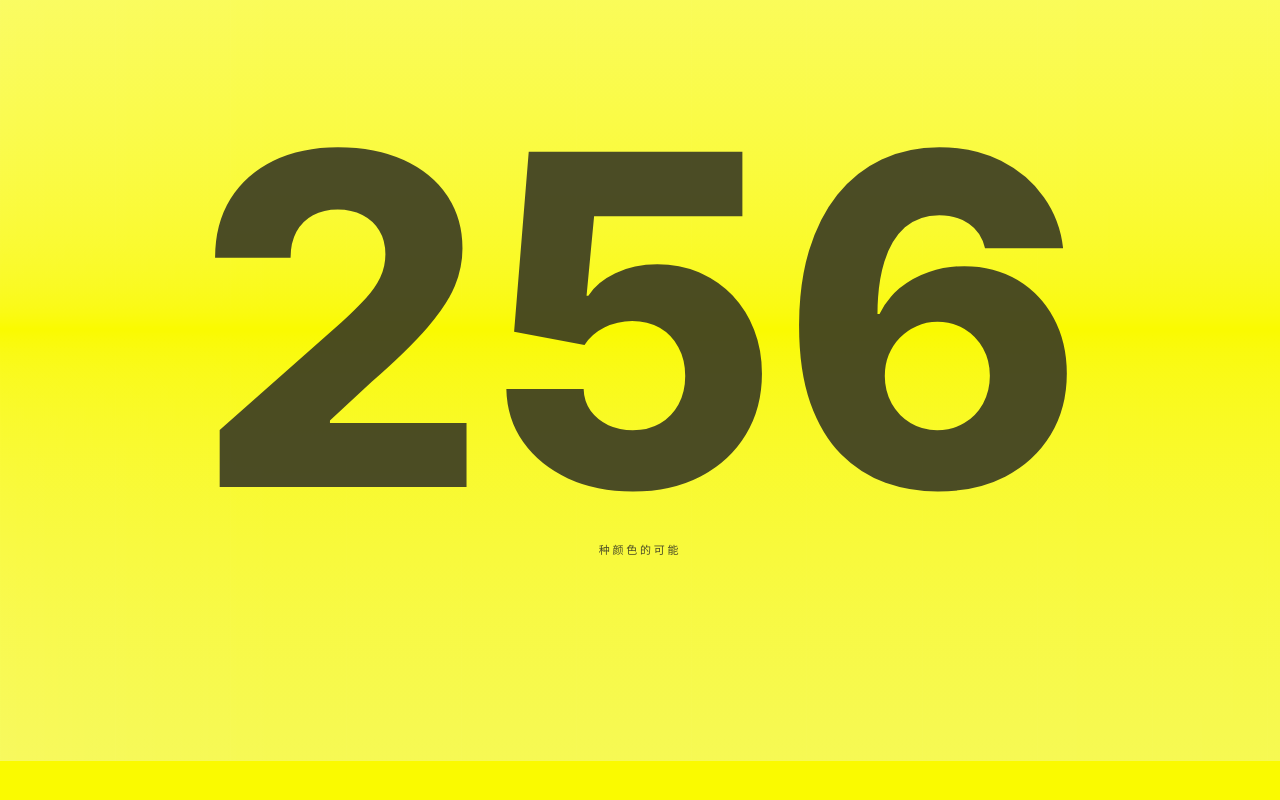
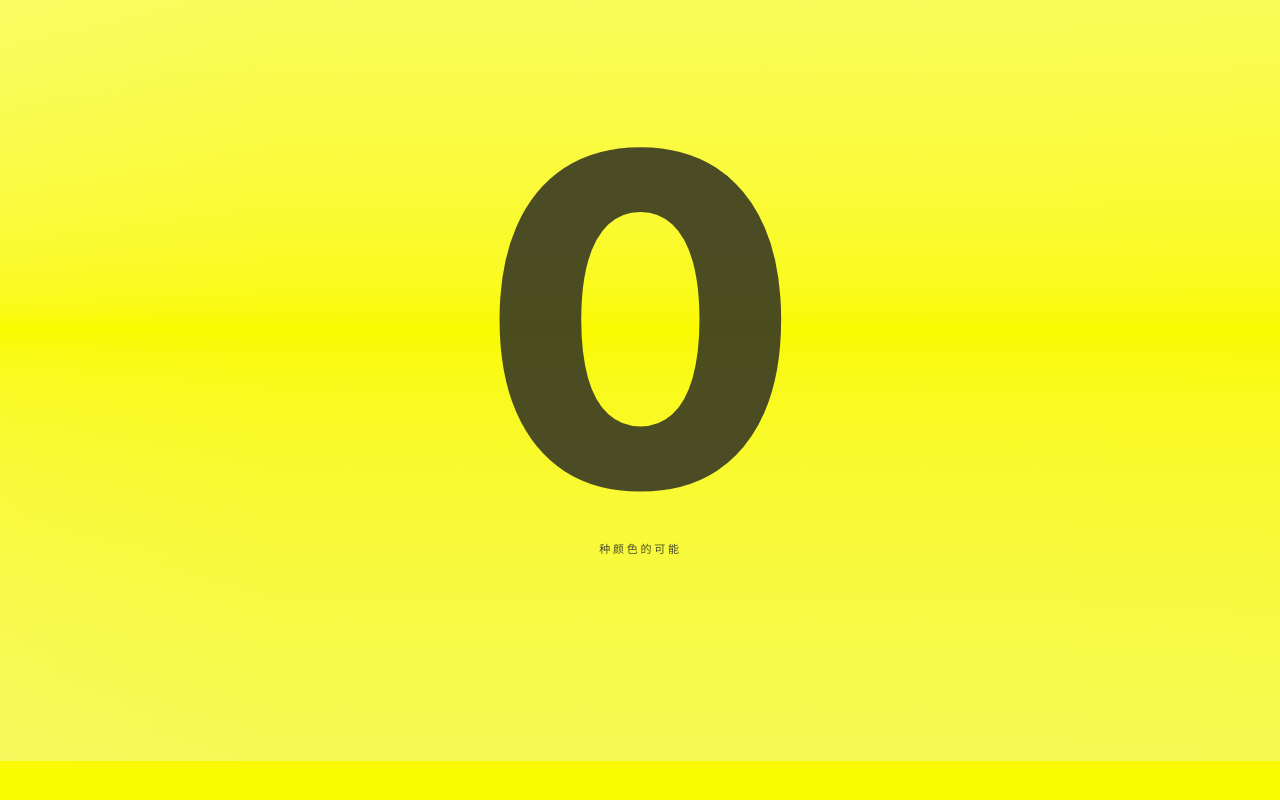
Before and after one commit to jachy-h/fafa-color, a React (Vite) app: page / in a window 1280 px wide. Shown: the part 4903-5703 px from the top of the page. Built offline with nearby package versions, Linux system fonts and the light colour scheme.

Commit message:
Stage possibility count and infinity

```diff
--- a/src/App.tsx
+++ b/src/App.tsx
@@ -35,6 +35,12 @@ function sceneFor(progress: number): string {
 	if (progress < 0.79) return "name";
 	if (progress < 0.9) return "possibilities";
 	return "light";
+}
+
+function possibilityPhaseFor(progress: number): "before" | "count" | "infinity" {
+	if (progress < 0.79) return "before";
+	if (progress < 0.85) return "count";
+	return "infinity";
 }
 
 function Counter({ blue }: { blue: number }) {
@@ -211,6 +217,7 @@ export function App() {
 	const [fps, setFps] = useState(60);
 	const [spectrum, setSpectrum] = useState<number[]>(() => readTodaySpectrum());
 	const [storyBlue, setStoryBlue] = useState(sharedBlue ?? 0);
+	const [possibilityCount, setPossibilityCount] = useState(0);
 	const latest = useRef({
 		blue: sharedBlue ?? 0,
 		progress: 0,
@@ -316,8 +323,27 @@ export function App() {
 
 	const [title, line] = storyFor(blue);
 	const [storyTitle, storyLine] = storyFor(storyBlue);
-	const possibilities = 256 - blue;
-	const possibilityOpacity = Math.max(0, Math.min(1, (0.92 - progress) / 0.08));
+	const possibilityPhase = possibilityPhaseFor(progress);
+	const possibilityOpacity = Math.max(0, Math.min(1, (0.9 - progress) / 0.025));
+
+	useEffect(() => {
+		if (possibilityPhase === "before") {
+			setPossibilityCount(0);
+			return;
+		}
+		if (possibilityPhase === "infinity") return;
+
+		let animationFrame = 0;
+		const startedAt = performance.now();
+		const duration = reducedMotion ? 0 : 1200;
+		const count = (time: number) => {
+			const amount = duration === 0 ? 1 : Math.min(1, (time - startedAt) / duration);
+			setPossibilityCount(Math.round(amount * 256));
+			if (amount < 1) animationFrame = requestAnimationFrame(count);
+		};
+		animationFrame = requestAnimationFrame(count);
+		return () => cancelAnimationFrame(animationFrame);
+	}, [possibilityPhase, reducedMotion]);
 
 	return (
 		<main className="artwork">
@@ -406,11 +432,15 @@ export function App() {
 					aria-label="256 种可能"
 				>
 					<div
-						className="scene__center possible-type"
+						className={`scene__center possible-type ${possibilityPhase === "infinity" ? "is-infinite" : ""}`}
 						style={{ opacity: possibilityOpacity }}
 					>
-						<strong>{possibilities}</strong>
-						<p>种颜色的可能</p>
+						<div className="possible-value" key={possibilityPhase}>
+							<strong aria-label={possibilityPhase === "infinity" ? "正无穷" : `${possibilityCount}`}>
+								{possibilityPhase === "infinity" ? "∞" : possibilityCount}
+							</strong>
+							<p>{possibilityPhase === "infinity" ? "有正无穷个可能" : "种颜色的可能"}</p>
+						</div>
 					</div>
 				</section>
 
--- a/src/styles.css
+++ b/src/styles.css
@@ -474,8 +474,19 @@ button:focus-visible {
 	transition: opacity 180ms linear;
 	will-change: opacity;
 }
+.possible-value {
+	animation: possibility-arrive 460ms cubic-bezier(0.18, 0.78, 0.2, 1) both;
+}
 .possible-type p {
 	margin-top: 4rem;
+}
+.possible-type.is-infinite strong {
+	font-size: clamp(180px, 40vw, 580px);
+	line-height: 0.62;
+}
+@keyframes possibility-arrive {
+	from { opacity: 0; filter: blur(6px); transform: scale(0.94); }
+	to { opacity: 1; filter: blur(0); transform: scale(1); }
 }
 
 .scene--ending {
```
